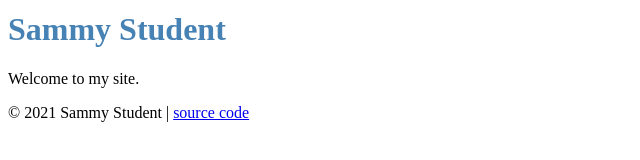
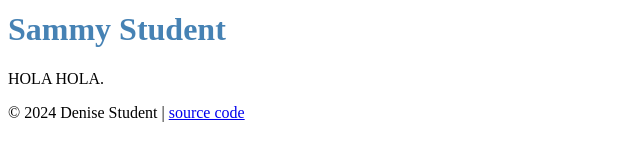
Before and after one commit to denramirez/student-site-denise, a plain HTML site: page index.html in a window 1280 px wide. Shown: the part 132-292 px from the top of the page, 0-640 px from the left. Drawn offline with Linux system fonts and the light colour scheme.

Commit message:
Update index.html

```diff
--- a/index.html
+++ b/index.html
@@ -20,11 +20,11 @@
 
     <div class="page">
       <h1>Sammy Student</h1>
-      <p>Welcome to my site.</p>
+      <p>HOLA HOLA.</p>
     </div>
 
     <footer>
-      <p>&copy; 2021 Sammy Student |
+      <p>&copy; 2024 Denise Student |
         <a href="https://github.com/prof-rossetti/student-site">source code</a>
       </p>
     </footer>
```
